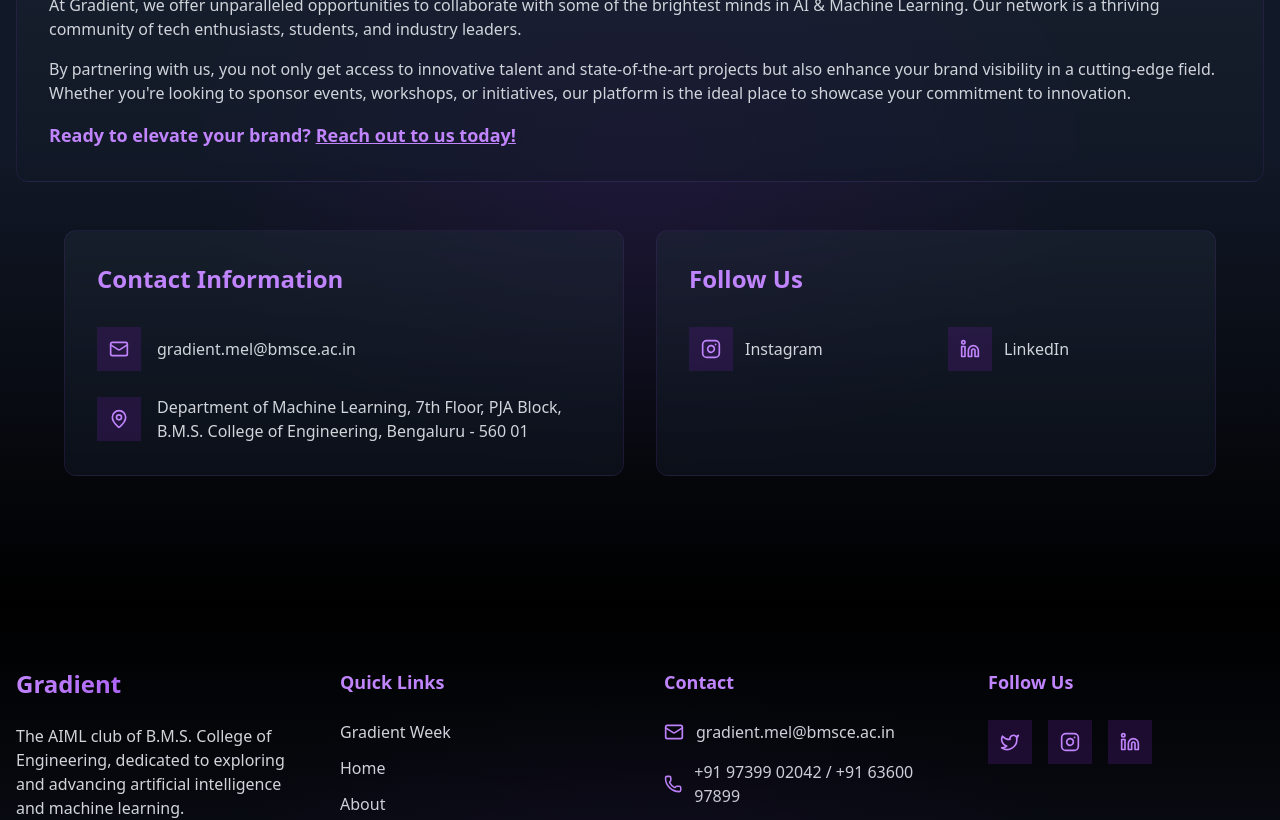
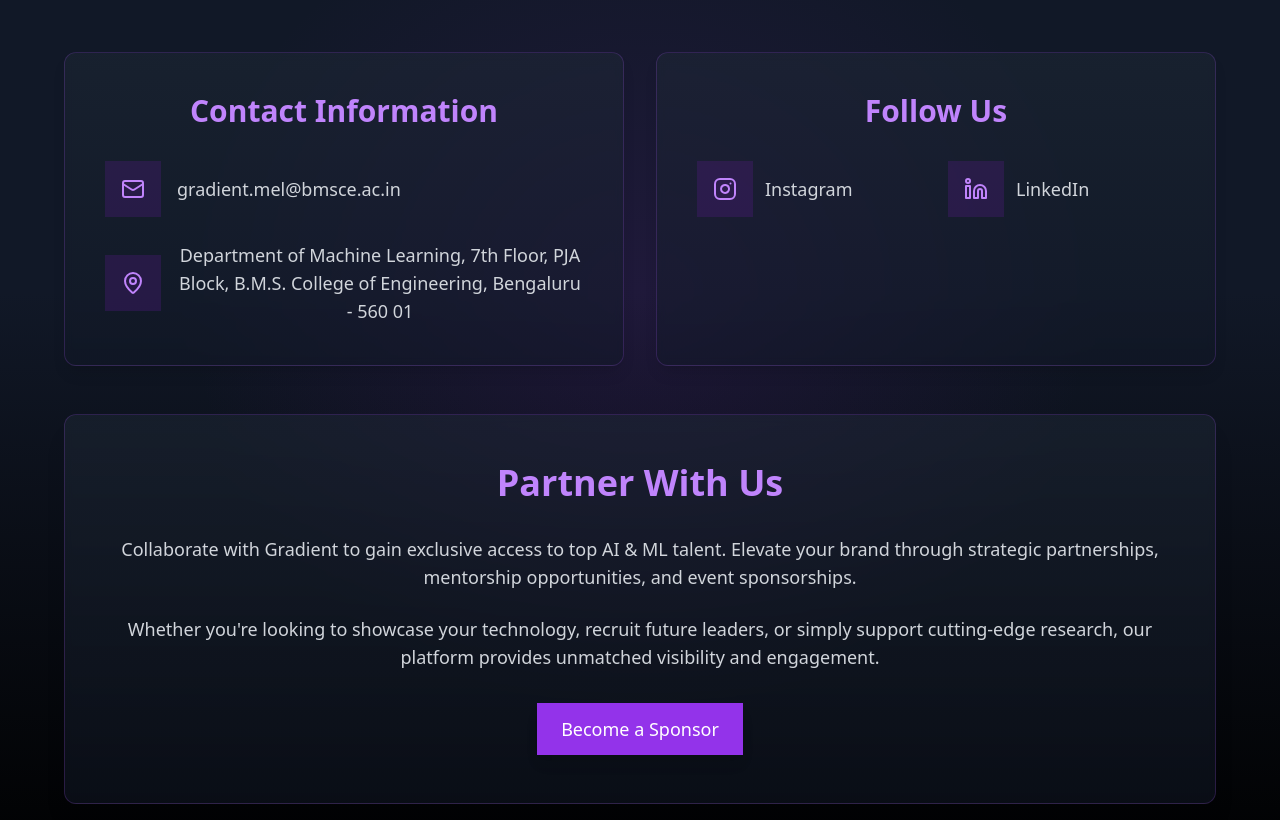
Before and after one commit to Vinay-yele/Gradient-Website, a Next.js app: page /connect in a window 1280 px wide. Shown: the part 300-1120 px from the top of the page. Built offline with nearby package versions, Linux system fonts and the light colour scheme.

Commit message:
Update page.tsx

```diff
--- a/app/connect/page.tsx
+++ b/app/connect/page.tsx
@@ -11,41 +11,22 @@
   ];
 
   return (
-    <main className="min-h-screen bg-gradient-to-b from-gray-900 via-gray-900 to-black text-white relative overflow-hidden">
+    <main className="min-h-screen bg-gradient-to-b from-gray-900 via-gray-900 to-black text-white relative overflow-hidden pt-24">
       <div className="absolute inset-0 bg-[radial-gradient(ellipse_at_center,_var(--tw-gradient-stops))] from-purple-900/20 via-transparent to-transparent pointer-events-none" />
 
       <Navbar />
 
-      <div className="container mx-auto px-4 py-20">
+      <div className="container mx-auto px-4 py-20 text-center">
         {/* Header Section */}
         <motion.div
-          className="text-center mb-12"
+          className="mb-20"
           initial={{ opacity: 0, y: -20 }}
           animate={{ opacity: 1, y: 0 }}
           transition={{ duration: 0.7 }}
         >
-          <h1 className="text-5xl md:text-7xl font-bold mb-6 text-transparent bg-clip-text bg-gradient-to-r from-purple-400 via-purple-500 to-purple-600">
+          <h1 className="text-6xl md:text-8xl font-bold mb-6 text-transparent bg-clip-text bg-gradient-to-r from-purple-400 via-purple-500 to-purple-600">
             Connect with Us
           </h1>
-        </motion.div>
-
-        {/* Partner With Us & Sponsor Section */}
-        <motion.div
-          initial={{ opacity: 0, y: 20 }}
-          animate={{ opacity: 1, y: 0 }}
-          transition={{ duration: 0.5, delay: 0.2 }}
-          className="bg-gradient-to-b from-gray-800/50 to-gray-900/50 rounded-xl p-8 backdrop-blur-sm border border-purple-500/10 hover:border-purple-500/30 transition-all duration-300 mb-12"
-        >
-          <h2 className="text-3xl font-bold mb-6 text-purple-400">Partner With Us & Sponsor</h2>
-          <p className="text-gray-300 mb-4">
-            At Gradient, we offer unparalleled opportunities to collaborate with some of the brightest minds in AI & Machine Learning. Our network is a thriving community of tech enthusiasts, students, and industry leaders.
-          </p>
-          <p className="text-gray-300 mb-4">
-            By partnering with us, you not only get access to innovative talent and state-of-the-art projects but also enhance your brand visibility in a cutting-edge field. Whether you're looking to sponsor events, workshops, or initiatives, our platform is the ideal place to showcase your commitment to innovation.
-          </p>
-          <p className="text-lg text-purple-400 font-semibold mt-4">
-            Ready to elevate your brand? <a href="mailto:gradient.mel@bmsce.ac.in" className="underline hover:text-purple-300">Reach out to us today!</a>
-          </p>
         </motion.div>
 
         <div className="max-w-6xl mx-auto">
@@ -55,17 +36,17 @@
               initial={{ opacity: 0, x: -20 }}
               animate={{ opacity: 1, x: 0 }}
               transition={{ duration: 0.5, delay: 0.2 }}
-              className="bg-gradient-to-b from-gray-800/50 to-gray-900/50 rounded-xl p-8 backdrop-blur-sm border border-purple-500/10 hover:border-purple-500/30 transition-all duration-300"
+              className="bg-gradient-to-b from-gray-800/50 to-gray-900/50 rounded-xl p-10 backdrop-blur-sm border border-purple-500/20 hover:border-purple-500/50 transition-all duration-300 shadow-lg"
             >
-              <h2 className="text-2xl font-bold mb-8 text-purple-400">Contact Information</h2>
-              <div className="space-y-6">
+              <h2 className="text-3xl font-bold mb-8 text-purple-400">Contact Information</h2>
+              <div className="space-y-6 text-lg">
                 <motion.div
                   className="flex items-center group cursor-pointer"
                   whileHover={{ x: 10 }}
                   transition={{ type: "spring", stiffness: 400, damping: 10 }}
                 >
-                  <div className="p-3 rounded-lg bg-purple-900/30 text-purple-400 group-hover:scale-110 transition-transform duration-300">
-                    <Mail className="w-5 h-5" />
+                  <div className="p-4 rounded-lg bg-purple-900/30 text-purple-400 group-hover:scale-110 transition-transform duration-300">
+                    <Mail className="w-6 h-6" />
                   </div>
                   <span className="ml-4 text-gray-300 group-hover:text-purple-400 transition-colors duration-300">
                     gradient.mel@bmsce.ac.in
@@ -77,8 +58,8 @@
                   whileHover={{ x: 10 }}
                   transition={{ type: "spring", stiffness: 400, damping: 10 }}
                 >
-                  <div className="p-3 rounded-lg bg-purple-900/30 text-purple-400 group-hover:scale-110 transition-transform duration-300">
-                    <MapPin className="w-5 h-5" />
+                  <div className="p-4 rounded-lg bg-purple-900/30 text-purple-400 group-hover:scale-110 transition-transform duration-300">
+                    <MapPin className="w-6 h-6" />
                   </div>
                   <span className="ml-4 text-gray-300 group-hover:text-purple-400 transition-colors duration-300">
                     Department of Machine Learning, 7th Floor, PJA Block, B.M.S. College of Engineering, Bengaluru - 560 01
@@ -92,9 +73,9 @@
               initial={{ opacity: 0, x: 20 }}
               animate={{ opacity: 1, x: 0 }}
               transition={{ duration: 0.5, delay: 0.4 }}
-              className="bg-gradient-to-b from-gray-800/50 to-gray-900/50 rounded-xl p-8 backdrop-blur-sm border border-purple-500/10 hover:border-purple-500/30 transition-all duration-300"
+              className="bg-gradient-to-b from-gray-800/50 to-gray-900/50 rounded-xl p-10 backdrop-blur-sm border border-purple-500/20 hover:border-purple-500/50 transition-all duration-300 shadow-lg"
             >
-              <h2 className="text-2xl font-bold mb-8 text-purple-400">Follow Us</h2>
+              <h2 className="text-3xl font-bold mb-8 text-purple-400">Follow Us</h2>
               <div className="grid grid-cols-2 gap-6">
                 {socialLinks.map(({ icon: Icon, href, label }) => (
                   <motion.a
@@ -106,10 +87,10 @@
                     whileHover={{ scale: 1.05 }}
                     whileTap={{ scale: 0.95 }}
                   >
-                    <div className="p-3 rounded-lg bg-purple-900/30 text-purple-400 group-hover:scale-110 transition-transform duration-300">
-                      <Icon className="w-5 h-5" />
+                    <div className="p-4 rounded-lg bg-purple-900/30 text-purple-400 group-hover:scale-110 transition-transform duration-300">
+                      <Icon className="w-6 h-6" />
                     </div>
-                    <span className="text-gray-300 group-hover:text-purple-400 transition-colors duration-300">
+                    <span className="text-lg text-gray-300 group-hover:text-purple-400 transition-colors duration-300">
                       {label}
                     </span>
                   </motion.a>
@@ -117,6 +98,30 @@
               </div>
             </motion.div>
           </div>
+
+          {/* Sponsorship Section */}
+          <motion.div
+            initial={{ opacity: 0, y: 20 }}
+            animate={{ opacity: 1, y: 0 }}
+            transition={{ duration: 0.5, delay: 0.6 }}
+            className="bg-gradient-to-b from-gray-800/50 to-gray-900/50 rounded-xl p-12 backdrop-blur-sm border border-purple-500/20 hover:border-purple-500/50 transition-all duration-300 shadow-xl text-center"
+          >
+            <h2 className="text-4xl font-bold mb-8 text-purple-400">Partner With Us</h2>
+            <p className="text-lg text-gray-300 mb-6">
+              Collaborate with Gradient to gain exclusive access to top AI & ML talent. Elevate your brand through strategic partnerships, mentorship opportunities, and event sponsorships.
+            </p>
+            <p className="text-lg text-gray-300 mb-8">
+              Whether you're looking to showcase your technology, recruit future leaders, or simply support cutting-edge research, our platform provides unmatched visibility and engagement.
+            </p>
+            <motion.a
+              href="mailto:gradient.mel@bmsce.ac.in"
+              className="inline-block bg-purple-600 hover:bg-purple-500 text-white text-lg font-medium py-3 px-6 rounded-lg transition-all duration-300 shadow-lg"
+              whileHover={{ scale: 1.05 }}
+              whileTap={{ scale: 0.95 }}
+            >
+              Become a Sponsor
+            </motion.a>
+          </motion.div>
         </div>
       </div>
     </main>
```
